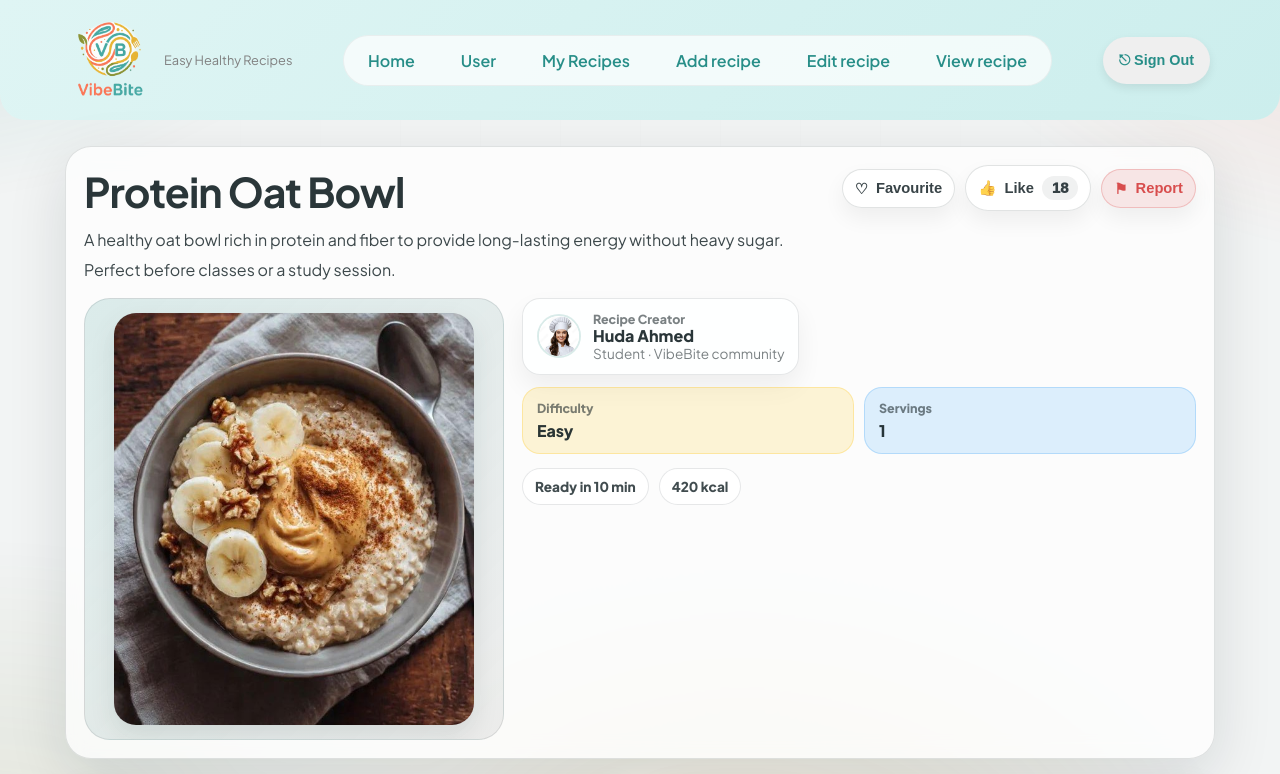
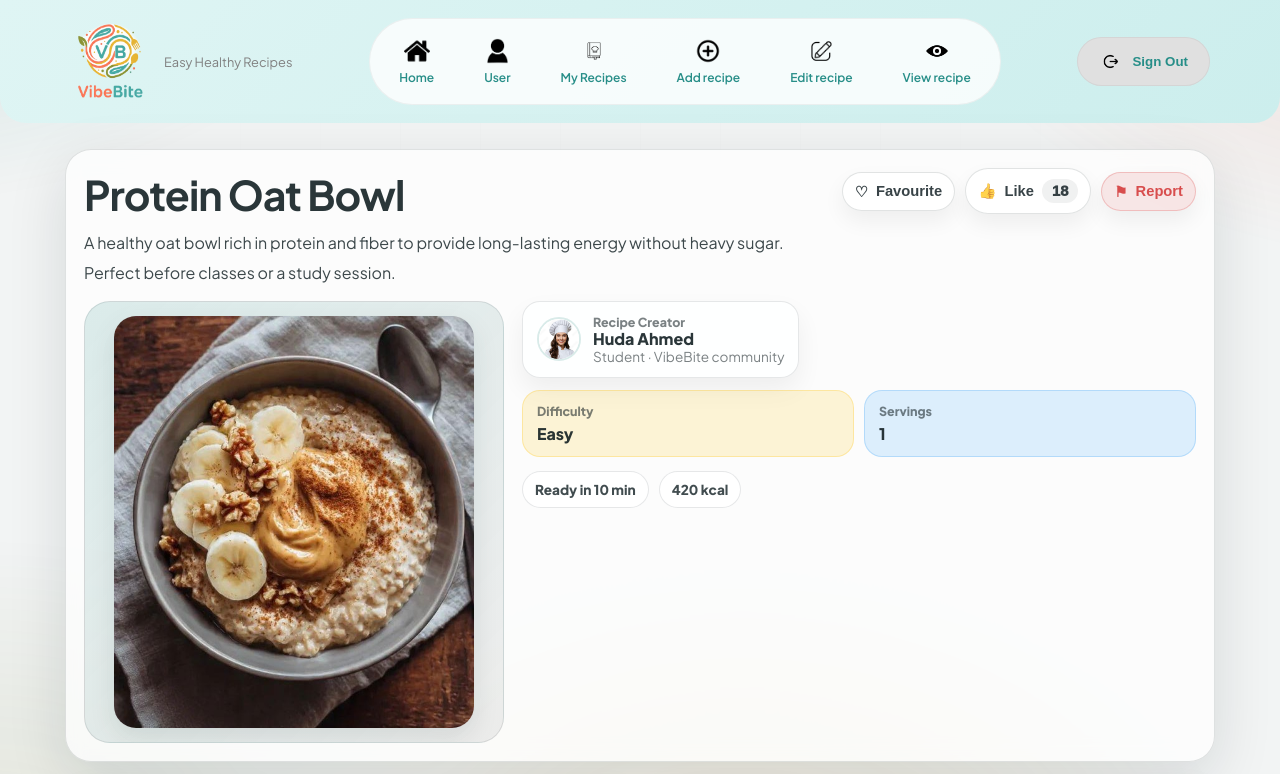
Before and after one commit to mraaheb/web_project, a website: page Frontend/public_html/Maraheb/View recipe.html in a window 1280 px wide. Shown: the top 774 px of the page. Drawn offline with Linux system fonts and the light colour scheme.

Commit message:
Merge origin/main into main
# Conflicts:
#	Frontend/public_html/Jwana/User page.html
#	Frontend/public_html/index.html

```diff
--- a/Frontend/public_html/CSS/base.css
+++ b/Frontend/public_html/CSS/base.css
@@ -713,3 +713,62 @@ body::before{
   border-radius: 999px;   /* يحافظ على الشكل الدائري */
   box-shadow: 0 4px 10px rgba(0,0,0,0.08);
 }
+/* ===== ICON NAV ===== */
+.icons-nav {
+  display: flex;
+  gap: 10px;
+  background: #ffffffcc;
+  padding: 10px;
+  border-radius: 999px;
+  box-shadow: inset 0 0 0 1px rgba(0,0,0,0.05);
+}
+
+.nav-item {
+  display: flex;
+  flex-direction: column;
+  align-items: center;
+  gap: 6px;
+  padding: 12px 18px;
+  border-radius: 999px;
+  text-decoration: none;
+  color: #278e88;
+  font-weight: 600;
+  transition: 0.25s ease;
+}
+
+.nav-item img {
+  width: 26px;
+  height: 26px;
+  object-fit: contain;
+}
+
+.nav-item span {
+  font-size: 0.75rem;
+}
+
+/* hover */
+.nav-item:hover {
+  background: rgba(39, 142, 136, 0.12);
+}
+
+/* ACTIVE PAGE */
+.nav-item.active {
+  background: #278e88;
+  color: #fff;
+  box-shadow: 0 8px 22px rgba(39, 142, 136, 0.35);
+}
+
+.nav-item.active img {
+  filter: brightness(0) invert(1);
+}
+.signout-btn {
+  display: flex;
+  align-items: center;
+  gap: 8px;
+}
+
+.signout-icon {
+  width: 25px;
+  height: 25px;
+  object-fit: contain;
+}
--- a/Frontend/public_html/Maraheb/View recipe.html
+++ b/Frontend/public_html/Maraheb/View recipe.html
@@ -14,7 +14,7 @@
 
   <!-- HEADER  -->
 
- <header class="creative-header">
+  <header class="creative-header">
   <div class="header-inner container">
 
     <!-- Logo -->
@@ -27,21 +27,45 @@
       </div>
     </div>
 
-    <!-- Center Nav -->
-    <nav class="header-nav">
-      <a href="../Fanar/index.html">Home</a>
-      <a href="User page.html" >User</a>
-      <a href="My recipes.html">My Recipes</a>
-       <a href="../Lujain/Add recipes.html">Add recipe</a>
-       <a href="../Lujain/Edit recipes.html">Edit recipe</a>
-             <a href="../maraheb/View recipes.html">View recipe</a>
+ <nav class="header-nav icons-nav">
 
+  <a href="../Fanar/index.html" class="nav-item">
+    <img src="../images/home.png" alt="Home">
+    <span>Home</span>
+  </a>
 
-    </nav>
+  <a href="../Jwana/User page.html" class="nav-item">
+    <img src="../images/user.png" alt="User">
+    <span>User</span>
+  </a>
+
+  <a href="../Jwana/My recipes.html" class="nav-item">
+    <img src="../images/my rec.png" alt="My Recipes">
+    <span>My Recipes</span>
+  </a>
+
+  <a href="../Lujain/Add recipe.html" class="nav-item">
+    <img src="../images/add rec.png" alt="Add Recipe">
+    <span>Add recipe</span>
+  </a>
+
+  <a href="../Lujain/Edit recipe.html" class="nav-item">
+    <img src="../images/edit rec.png" alt="Edit Recipe">
+    <span>Edit recipe</span>
+  </a>
+
+  <a href="View recipe.html" class="nav-item">
+    <img src="../images/view rec.png" alt="View Recipe">
+    <span>View recipe</span>
+  </a>
+
+</nav>
 
     <!-- Right -->
-    <div class="header-right">
-          <button class="btn btn-outline" id="signOutBtn"> ⎋ Sign Out</button>
+<button class="btn btn-outline signout-btn" id="signOutBtn">
+  <img src="../images/ssiiggnn.png" alt="Sign Out" class="signout-icon">
+  <span>Sign Out</span>
+</button>
 
 <script>
   const signOutBtn = document.getElementById("signOutBtn");
@@ -52,8 +76,9 @@
 </script>
 
               </div>
-    </div>
+
 </header>
+
 
 
   <!-- MAIN -->
```
Also changed, not shown: Frontend/public_html/Jwana/User page.html (+38 -14 lines), Frontend/public_html/Lujain/Add recipe.html (+36 -11 lines), Frontend/public_html/Lujain/Edit recipe.html (+38 -12 lines), Frontend/public_html/Maraheb/admin.html (+36 -16 lines), Frontend/public_html/images/add rec.png (added), Frontend/public_html/images/edit rec.png (added), Frontend/public_html/images/home.png (added), Frontend/public_html/images/my rec.png (added), Frontend/public_html/images/ssiiggnn.png (added), Frontend/public_html/images/user.png (added), Frontend/public_html/images/view rec.png (added).
